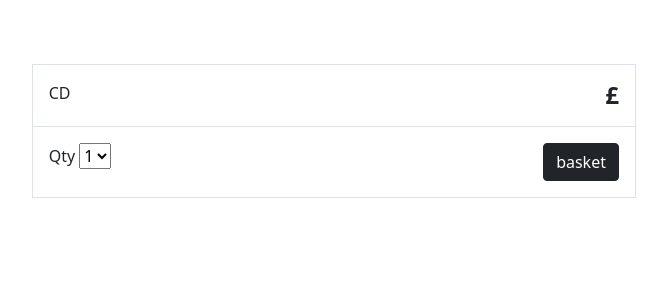
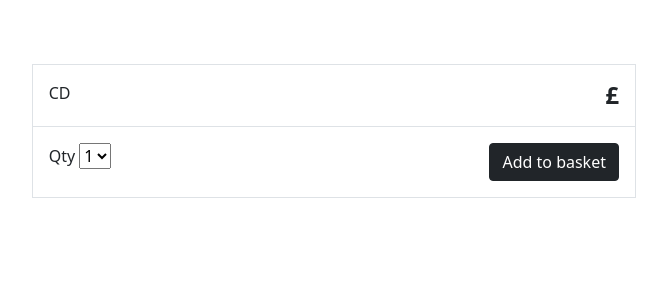
Before and after one commit to alhcomer/game_ecommerce_site, a Django app: template templates/gaming_shop/products/game_item.html in a window 1280 px wide. Shown: the part 76-376 px from the top of the page, without its empty margins (562-1229 px from the left). Run offline with Django 4.2, Linux system fonts and the light colour scheme; the template is opened without the code that fills it, so the values that code supplies are empty.

Commit message:
added basket session product add capability

```diff
--- a/basket/basket.py
+++ b/basket/basket.py
@@ -7,5 +7,12 @@ class Basket:
         self.session = request.session
         basket = self.session.get('session_key')
         if 'session_key' not in request.session:
-            basket = self.session['session_key'] = {'number': 123123}
+            basket = self.session['session_key'] = {}
         self.basket = basket
+
+    def add(self, product):
+        product_id = product.id
+        if product_id not in self.basket:
+            self.basket[product_id] = {'price': product.price}
+
+        self.session.modified = True
--- a/basket/urls.py
+++ b/basket/urls.py
@@ -5,5 +5,6 @@ from . import views
 app_name = "basket"
 
 urlpatterns = [
-    path('', views.basket_summary, name='basket_summary')
+    path('', views.basket_summary, name='basket_summary'),
+    path('basket_add/', views.basket_add, name='basket_add')
 ]
--- a/templates/gaming_shop/products/game_item.html
+++ b/templates/gaming_shop/products/game_item.html
@@ -33,8 +33,8 @@
                                 </select>
                             </div>
                             <div class="col-6 text-end">
-                                <button type="button" class="btn btn-dark">
-                                    basket
+                                <button type="button" class="btn btn-dark" id="add-button" value="{{ product.id }}">
+                                    Add to basket
                                 </button>
                             </div>
                         </div>
@@ -45,4 +45,23 @@
     </main>
 </div>
 
+<script>
+    $(document).on('click', '#add-button', function (e) {
+        e.preventDefault();
+        $.ajax({
+            type: 'POST',
+            url: '{% url "basket:basket_add" %}',
+            data: {
+                productid: $('#add-button').val(),
+                csrfmiddlewaretoken: "{{ csrf_token }}",
+                action: 'POST'
+            },
+            success: function (json){
+
+            },
+            error: function (xhr, errmsg, err) {}
+        });
+    })
+</script>
+
 {% endblock content %}
```
Also changed, not shown: basket/views.py (+14 -1 lines).
